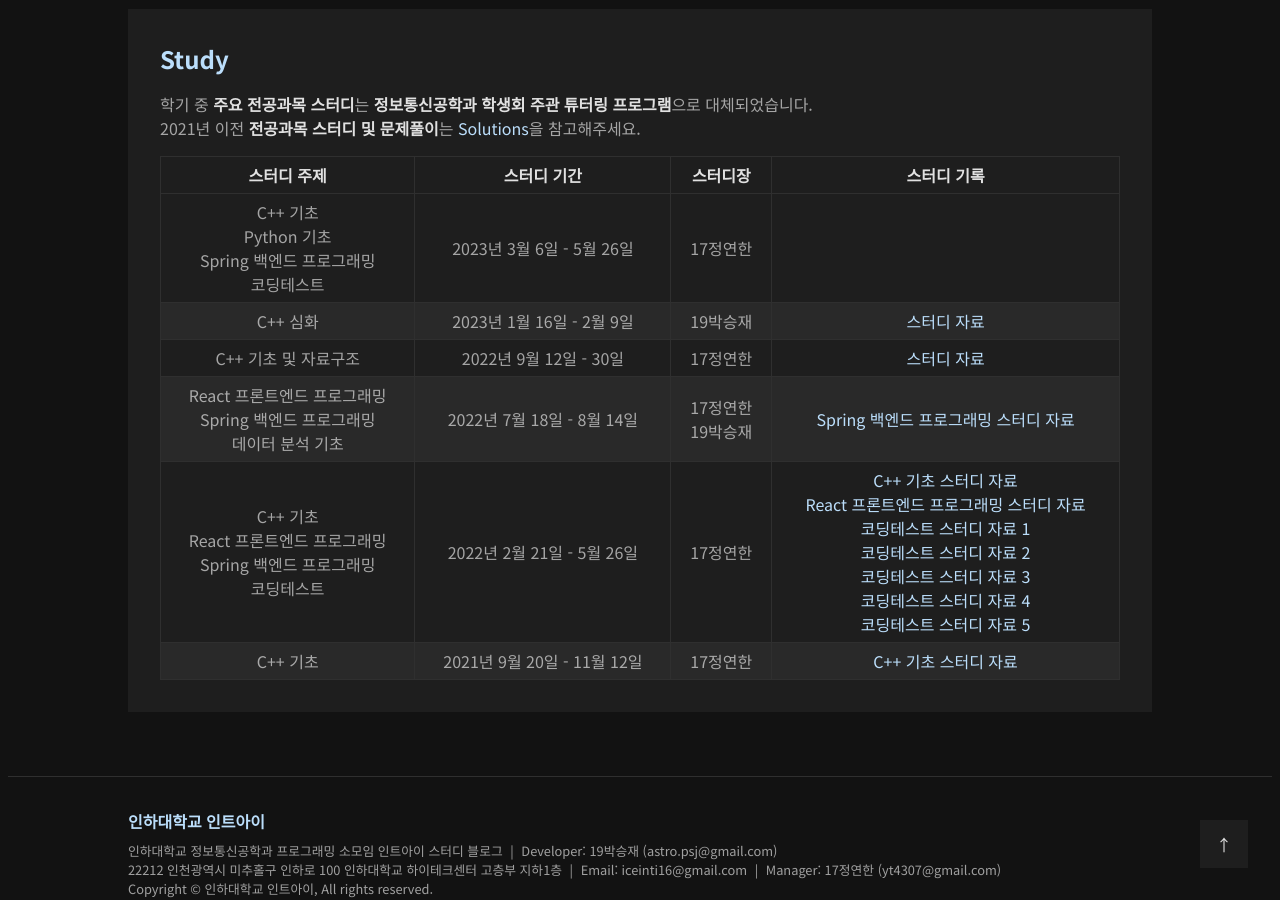
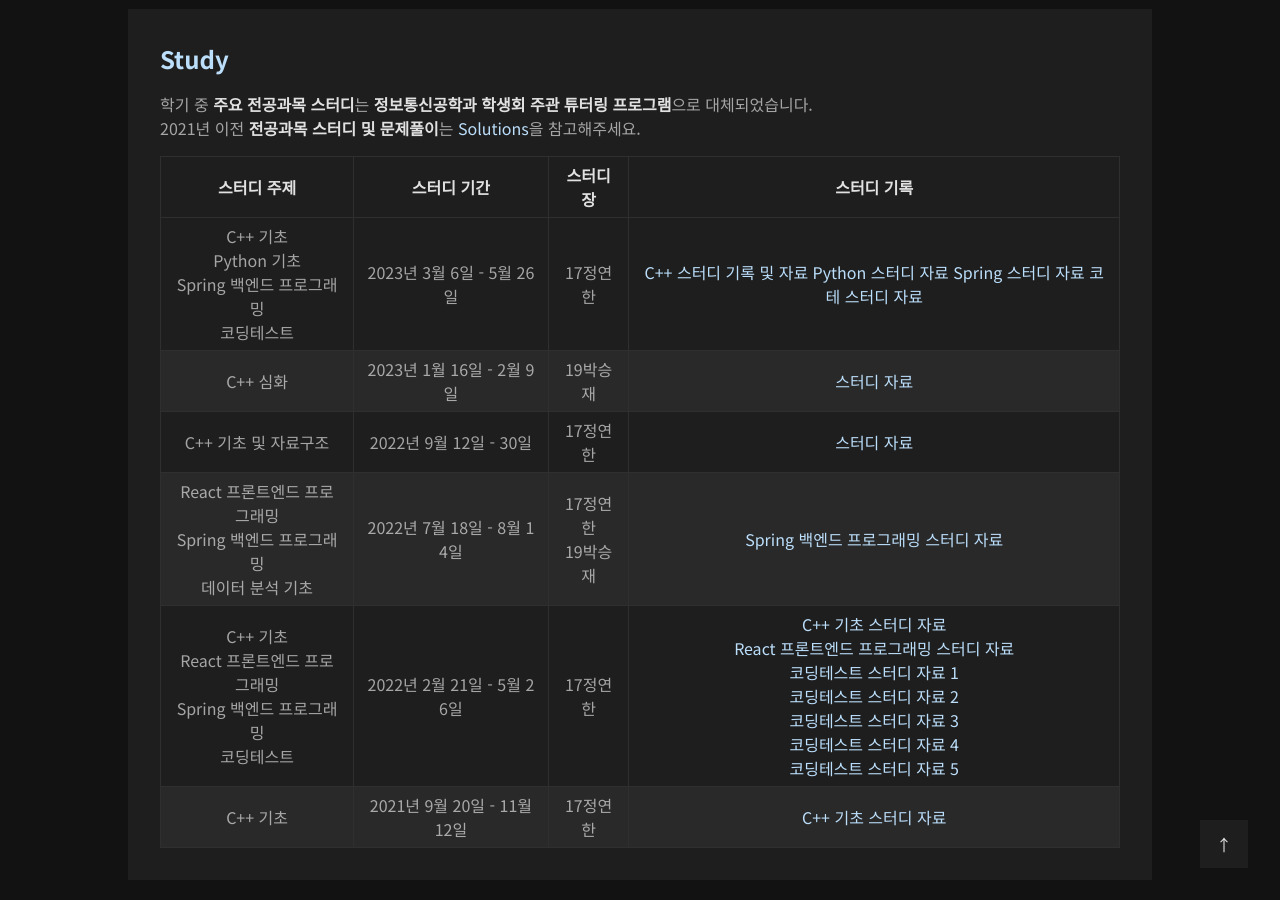
Before and after one commit to int-i/int-i.github.io, a Jekyll site: the page built from resources.html, in a window 1280 px wide and 900 px high, scrolled down 761 px. Built offline with Jekyll 4.4.1, drawn with Linux system fonts in a browser that asks for light colours.

Commit message:
Update resource page

```diff
--- a/resources.html
+++ b/resources.html
@@ -100,6 +100,10 @@ title: 자료실
               <td>2023년 3월 6일 - 5월 26일</td>
               <td>17정연한</td>
               <td>
+                <a href="https://github.com/int-i/2023-1-cpp-study">C++ 스터디 기록 및 자료</a>
+                <a href="https://octagonal-shop-c71.notion.site/2023-1-Python-2a229ed2d39b4d9bb00c11f293fe9c95?pvs=4">Python 스터디 자료</a>
+                <a href="https://recondite-jupiter-b4c.notion.site/a61418099a8c442a805a5ce6b0f0a332?v=b0b41cc9a39f435c83fcc60276223ceb&pvs=4">Spring 스터디 자료</a>
+                <a href="https://octagonal-shop-c71.notion.site/50e481be61ac49798e24cebb95fb0dee?pvs=4">코테 스터디 자료</a>
               </td>
             </tr>
             <tr>
```
